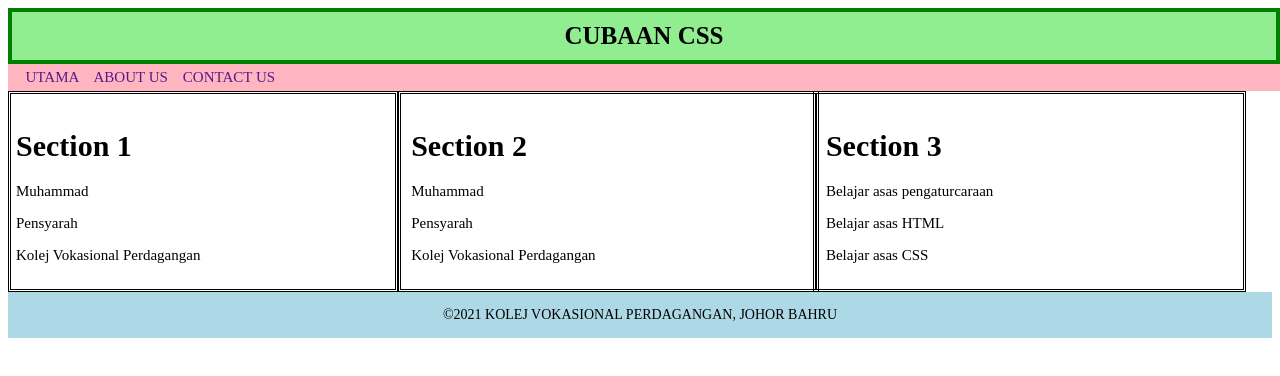
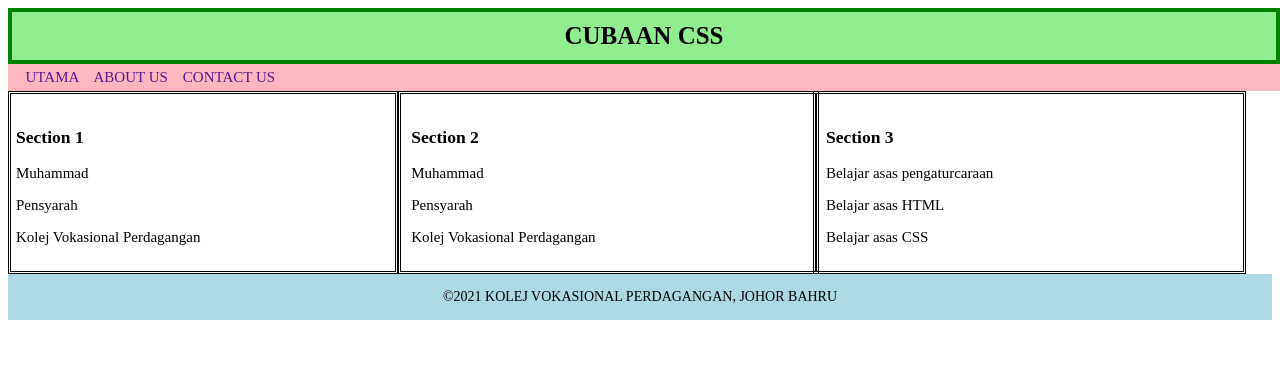
Before and after one commit to frizzdynnn/KPD1023_CSS, a plain HTML site: page cubaan_css.html in a window 1280 px wide. Drawn offline with Linux system fonts and the light colour scheme.

Commit message:
Update cubaan_css.html

```diff
--- a/cubaan_css.html
+++ b/cubaan_css.html
@@ -88,14 +88,14 @@ CUBAAN CSS
 <div class="kandungan">
 <!--Content-->
 <div class="p1">
-<p><h1>Section 1</h1></p>
+<p><h3>Section 1</h3></p>
 <p>Muhammad</p>
 <p>Pensyarah</p>
 <p>Kolej Vokasional Perdagangan</p>
 </div>
 
 <div class="p2">
-<p><h1>Section 2</h1></p>
+<p><h3>Section 2</h3></p>
 <p>Muhammad</p>
 <p>Pensyarah</p>
 <p>Kolej Vokasional Perdagangan</p>
@@ -104,7 +104,7 @@ CUBAAN CSS
 </div>
 
 <div class="p3">
-<p><h1>Section 3</h1></p>
+<p><h3>Section 3</h3></p>
 <p>Belajar asas pengaturcaraan</p>
 <p>Belajar asas HTML</p>
 <p>Belajar asas CSS</p>
```
